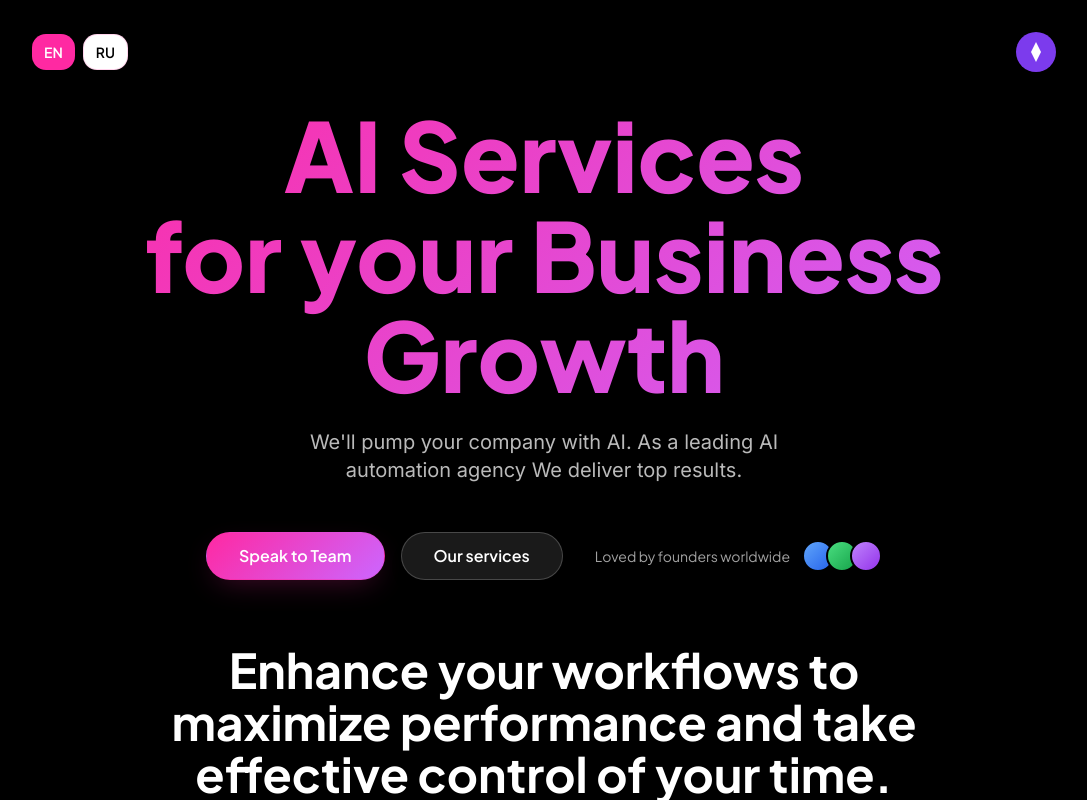
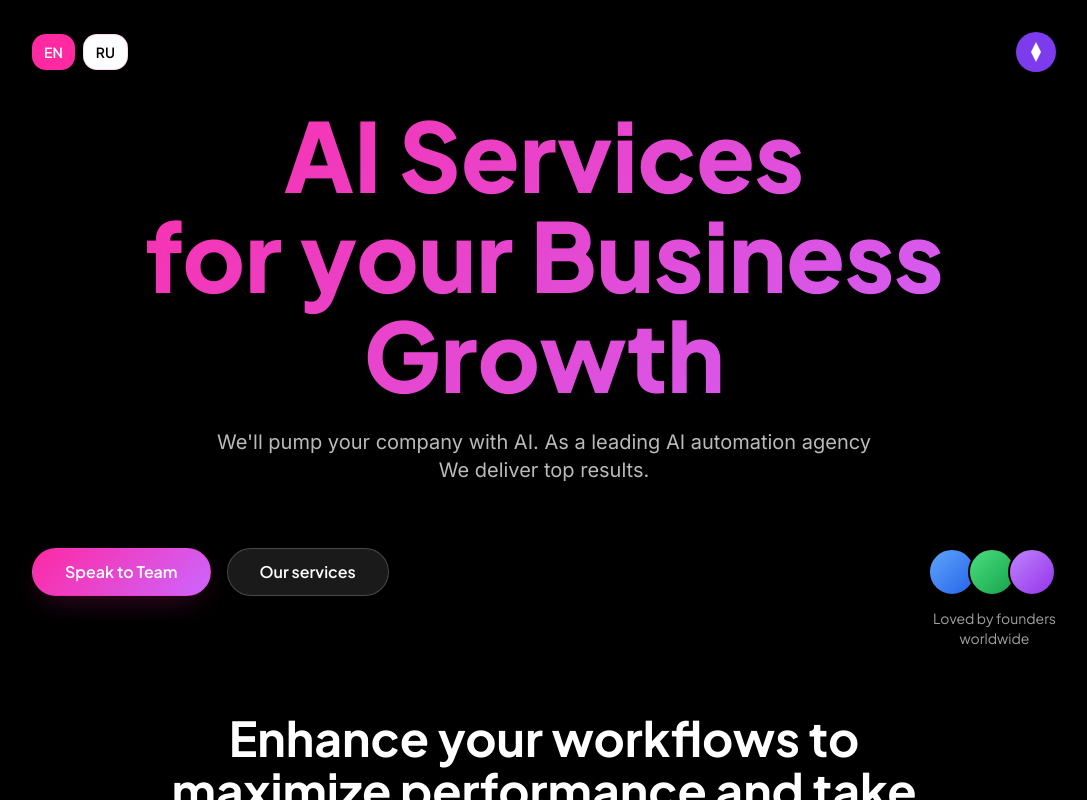
Before and after one commit to AxisOrganization/nexolutionsai, a React (Vite) app: page / in a window 1280 px wide. Shown: the top 800 px of the page, without its empty margins (96-1183 px from the left). Built offline with nearby package versions, Linux system fonts and the light colour scheme.

Commit message:
Refine hero section design
Update hero section to match the provided photo, including adjustments to spacing, positioning, and the addition of two buttons ("Speak to Team" and "Our services") with specific styling.

```diff
--- a/src/pages/Nexolutions.tsx
+++ b/src/pages/Nexolutions.tsx
@@ -32,17 +32,18 @@ const Nexolutions = () => {
           <NexoLogo />
         </div>
         <ParallaxSection speed={0.3}>
-          <div className="text-center">
+          <div className="text-center max-w-6xl mx-auto">
             <h1 className="text-5xl md:text-7xl lg:text-8xl font-extrabold leading-none whitespace-pre-line text-gradient animate-fade-in-up">
-              {t('hero.title')}
+              AI Services<br />for your Business<br />Growth
             </h1>
-            <p className="mt-6 max-w-xl mx-auto text-lg md:text-xl font-inter text-nexo-gray-300 animate-fade-in-up" style={{ animationDelay: '200ms' }}>
-              {t('hero.subtitle')}
+            <p className="mt-6 max-w-2xl mx-auto text-lg md:text-xl font-inter text-nexo-gray-300 animate-fade-in-up" style={{ animationDelay: '200ms' }}>
+              We'll pump your company with AI. As a leading AI automation agency<br />We deliver top results.
             </p>
 
-            {/* Hero Buttons Section */}
-            <div className="mt-12 flex flex-col lg:flex-row items-center justify-center gap-8 animate-scale-in" style={{ animationDelay: '400ms' }}>
-              <div className="flex flex-col sm:flex-row gap-4">
+            {/* Bottom section with buttons and testimonial */}
+            <div className="mt-16 flex flex-col lg:flex-row items-end justify-between gap-8 animate-scale-in" style={{ animationDelay: '400ms' }}>
+              {/* Left side - Buttons */}
+              <div className="flex flex-col sm:flex-row gap-4 lg:self-start">
                 <MagneticButton variant="premium" size="xl" href={calendlyUrl}>
                   Speak to Team
                 </MagneticButton>
@@ -51,13 +52,16 @@ const Nexolutions = () => {
                 </MagneticButton>
               </div>
 
-              <div className="flex items-center gap-3 text-sm text-nexo-gray-400">
-                <span>Loved by founders worldwide</span>
+              {/* Right side - Loved by founders */}
+              <div className="flex flex-col items-center lg:items-end gap-3">
                 <div className="flex -space-x-2">
-                  <div className="w-8 h-8 rounded-full bg-gradient-to-br from-blue-400 to-blue-600 border-2 border-background"></div>
-                  <div className="w-8 h-8 rounded-full bg-gradient-to-br from-green-400 to-green-600 border-2 border-background"></div>
-                  <div className="w-8 h-8 rounded-full bg-gradient-to-br from-purple-400 to-purple-600 border-2 border-background"></div>
+                  <div className="w-12 h-12 rounded-full bg-gradient-to-br from-blue-400 to-blue-600 border-2 border-background"></div>
+                  <div className="w-12 h-12 rounded-full bg-gradient-to-br from-green-400 to-green-600 border-2 border-background"></div>
+                  <div className="w-12 h-12 rounded-full bg-gradient-to-br from-purple-400 to-purple-600 border-2 border-background"></div>
                 </div>
+                <p className="text-sm text-nexo-gray-400">
+                  Loved by founders<br />worldwide
+                </p>
               </div>
             </div>
           </div>
```
